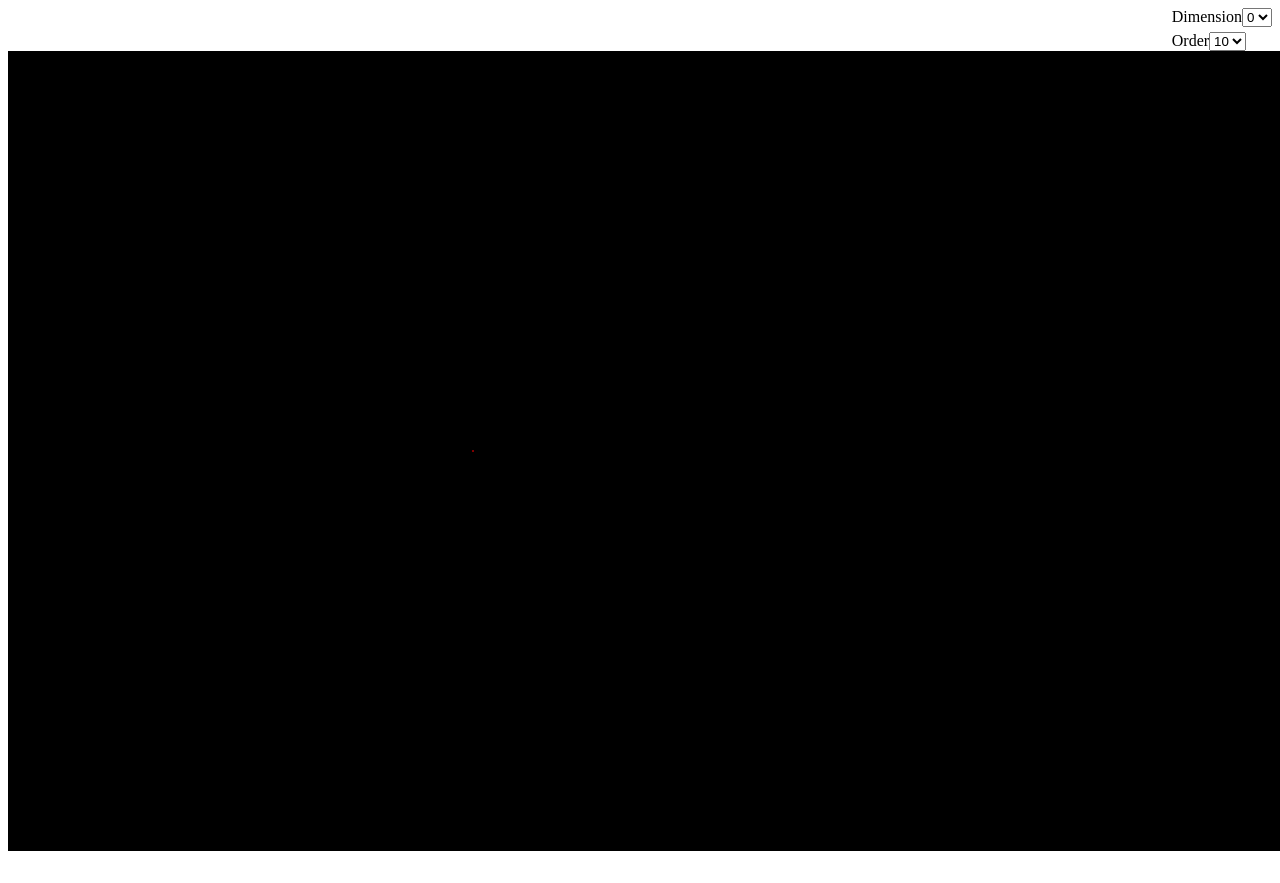
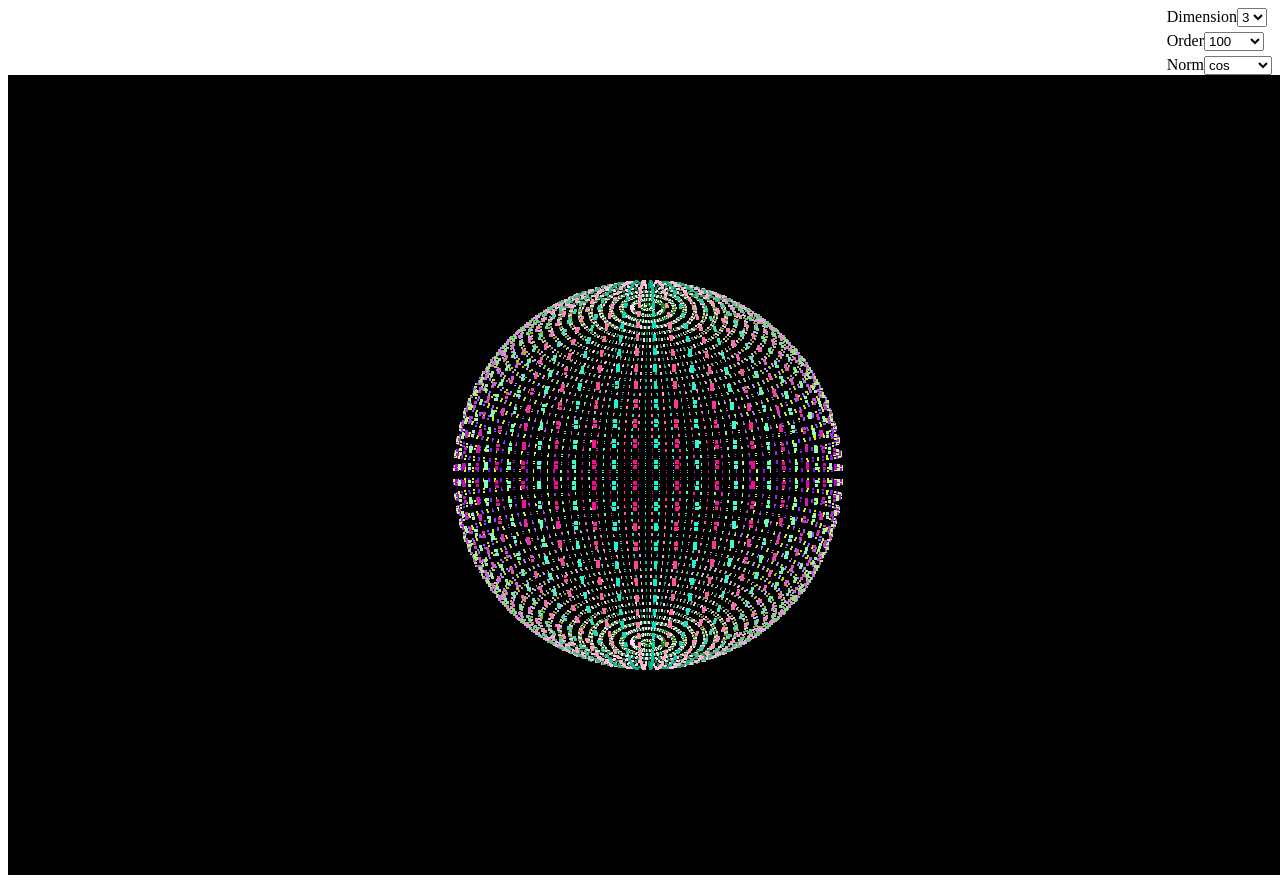
Before and after one commit to haywood/stereo, a Next.js app: page / in a window 1280 px wide. Before the commit the page ends 859 px from the top, so only its background shows below. Built offline with nearby package versions, Linux system fonts and the light colour scheme.

Commit message:
allow norm function selection

```diff
--- a/components/sphere.ts
+++ b/components/sphere.ts
@@ -22,8 +22,12 @@ export default class Sphere {
   readonly phi: number[];
   private cos: number[][];
   private sin: number[][];
+  norm = (r, phi) => r * Math.cos(phi);
 
   constructor(readonly dimension: number, readonly order: number) {
+    if (this.dimension < 0) {
+      throw new Error(`invalid dimension: ${this.dimension}`);
+    }
     this.phi = Sphere.phi(order);
   }
 
@@ -31,19 +35,14 @@ export default class Sphere {
     this.cos = Sphere.cos(this.phi, theta);
     this.sin = Sphere.sin(this.phi, theta);
 
-    return this.recur(this.dimension, theta);
-  }
-
-  recur(dimension: number, theta: number[]): number[] {
-    if (dimension < 0) {
-      throw new Error(`invalid dimension: ${dimension}`);
-    } else if (dimension === 0) {
+    switch (this.dimension) {
+      case 0:
         return this.sphere0(theta);
-    } else if (dimension === 1) {
+      case 1:
         return this.sphere1(theta);
-    } else if (dimension === 2) {
+      case 2:
         return this.sphere2(theta);
-    } else {
+      default:
         return this.sphereN(this.dimension, theta);
     }
   }
@@ -69,19 +68,25 @@ export default class Sphere {
   }
 
   sphereN(dimension: number, theta: number[]) {
-    const circle = this.recur(dimension - 1, theta);
-    const points = [];
+    let circle = this.sphere2(theta);
+    let points = [];
 
+    for (let d = 2; d < dimension; d++) {
+      points = [];
       for (let phi = 0; phi < this.order; phi++) {
-      for (let offset = 0; offset < circle.length; offset += dimension - 1) {
+        for (let offset = 0; offset < circle.length; offset += d) {
           const p = circle
-          .slice(offset, offset + dimension - 1)
-          .map(q => q * this.cos[phi][dimension - 1]);
+            .slice(offset, offset + d)
+            .map(r =>
+              this.norm(r, PI / 2 + (PI2 * phi) / this.order + theta[d]),
+            );
 
           points.push(p[0]);
-        points.push(this.sin[phi][dimension - 1]);
+          points.push(this.sin[phi][d]);
           points.push(...p.slice(1));
         }
+      }
+      circle = points;
     }
 
     return points;
--- a/pages/index.tsx
+++ b/pages/index.tsx
@@ -22,8 +22,40 @@ const PI = Math.PI;
 const fieldOfView = 100; // degrees
 const near = 0.1;
 const far = 1000;
-const DEFAULT_DIMENSION = 0;
-const DEFAULT_ORDER = 10;
+const DEFAULT_DIMENSION = 3;
+const DEFAULT_ORDER = 100;
+
+const simpleNorm = f => (r, phi) => r * f(phi);
+const NORMS = [
+  "abs",
+  "cbrt",
+  "ceil",
+  "clz32",
+  "cos",
+  "cosh",
+  "exp",
+  "floor",
+  "log",
+  "log10",
+  "log1p",
+  "log2",
+  "sign",
+  "sin",
+  "sinh",
+  "sqrt",
+  "tan",
+  "tanh",
+  "trunc",
+].reduce(
+  (norms, name) => {
+    norms[name] = simpleNorm(Math[name]);
+    return norms;
+  },
+  {
+    sincos: (r, phi) => r * Math.sin(phi) * Math.cos(phi),
+    sincosp: (r, phi) => r * (Math.sin(phi) + Math.cos(phi)),
+  },
+);
 
 class ThreeDemo extends React.Component {
   readonly points: Points = new Points(
@@ -43,11 +75,13 @@ class ThreeDemo extends React.Component {
     order: number;
     theta: number[];
     count: number;
+    norm: "cos" | "sincos" | "sin";
     nextFrame?: number;
   } = {
     dimension: DEFAULT_DIMENSION,
     order: DEFAULT_ORDER,
     theta: new Array(Math.max(1, DEFAULT_DIMENSION)).fill(0),
+    norm: "cos",
     count: 0,
   };
 
@@ -81,25 +115,25 @@ class ThreeDemo extends React.Component {
     const geometry = this.points.geometry as BufferGeometry;
     const { theta } = this.state;
 
-    const sphere = new Sphere(this.state.dimension, this.state.order).compute(
-      theta,
-    );
+    const sphere = new Sphere(this.state.dimension, this.state.order);
+    sphere.norm = NORMS[this.state.norm];
+    const points = sphere.compute(theta);
 
     const dimension = this.state.dimension;
     if (dimension > 3) {
       for (
-        let offset = sphere.length - dimension + 3;
+        let offset = points.length - dimension + 3;
         offset > 0;
         offset -= dimension
       ) {
-        sphere.splice(offset, dimension - 3);
+        points.splice(offset, dimension - 3);
       }
     }
 
     geometry.setAttribute(
       "position",
       new BufferAttribute(
-        new Float32Array(sphere),
+        new Float32Array(points),
         Math.max(1, Math.min(dimension, 3)),
       ),
     );
@@ -107,7 +141,7 @@ class ThreeDemo extends React.Component {
       "color",
       new BufferAttribute(
         new Float32Array(
-          sphere.map((x, n) =>
+          points.map((x, n) =>
             Math.abs((n % 2 === 0 ? Math.cos : Math.sin)(x)),
           ),
         ),
@@ -117,15 +151,12 @@ class ThreeDemo extends React.Component {
 
     this.renderer.render(this.scene, this.camera);
 
-    const dTheta = -PI / 900;
+    const dTheta = -(PI / 180) / 60;
     this.setState({
       theta:
         dimension < 2
           ? [theta[0] + dTheta]
-          : [
-              ...theta.slice(0, theta.length - 1).map(t => t + dTheta),
-              theta[theta.length - 1],
-            ],
+          : [...theta.slice(0).map(t => t + dTheta)],
       nextFrame: requestAnimationFrame(this.animate.bind(this)),
     });
   }
@@ -144,8 +175,10 @@ class ThreeDemo extends React.Component {
     const onOrderChange = event => {
       this.setState({ order: parseInt(event.target.value) }, () => {});
     };
-    const dimensions = Array.from(new Array(6).keys());
-    const orders = Array.from(new Array(10).keys()).map(o => o + 1);
+    const onNormChange = event => this.setState({ norm: event.target.value });
+    const dimensions = Array.from(new Array(4).keys());
+    const orders = Array.from(new Array(5).keys()).map(o => 10 ** o);
+    const norms = Object.keys(NORMS);
     return (
       <Component>
         <div id="control-panel">
@@ -162,6 +195,14 @@ class ThreeDemo extends React.Component {
             <select value={this.state.order} onChange={onOrderChange}>
               {orders.map(d => (
                 <option value={d}>{d}</option>
+              ))}
+            </select>
+          </span>
+          <span>
+            <label>Norm</label>
+            <select value={this.state.norm} onChange={onNormChange}>
+              {norms.map(n => (
+                <option value={n}>{n}</option>
               ))}
             </select>
           </span>
```
Lines whose indentation alone changed are shown as unchanged.
